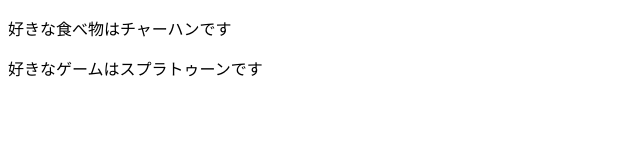
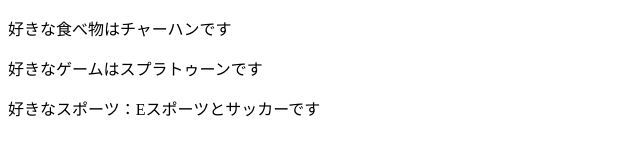
Before and after one commit to itouayumu/command-practice, a plain HTML site: page index.html in a window 1280 px wide. Shown: the whole page, without its empty margins (0-640 px from the left). Drawn offline with Linux system fonts and the light colour scheme.

Commit message:
好きなスポーツを追記&修正

```diff
--- a/index.html
+++ b/index.html
@@ -4,6 +4,6 @@
 	<body>
 		<p>好きな食べ物はチャーハンです</p>
 	 <p>好きなゲームはスプラトゥーンです</p>
-
+	 <p>好きなスポーツ：Eスポーツとサッカーです</p>
 	</body>
 </html>
```
